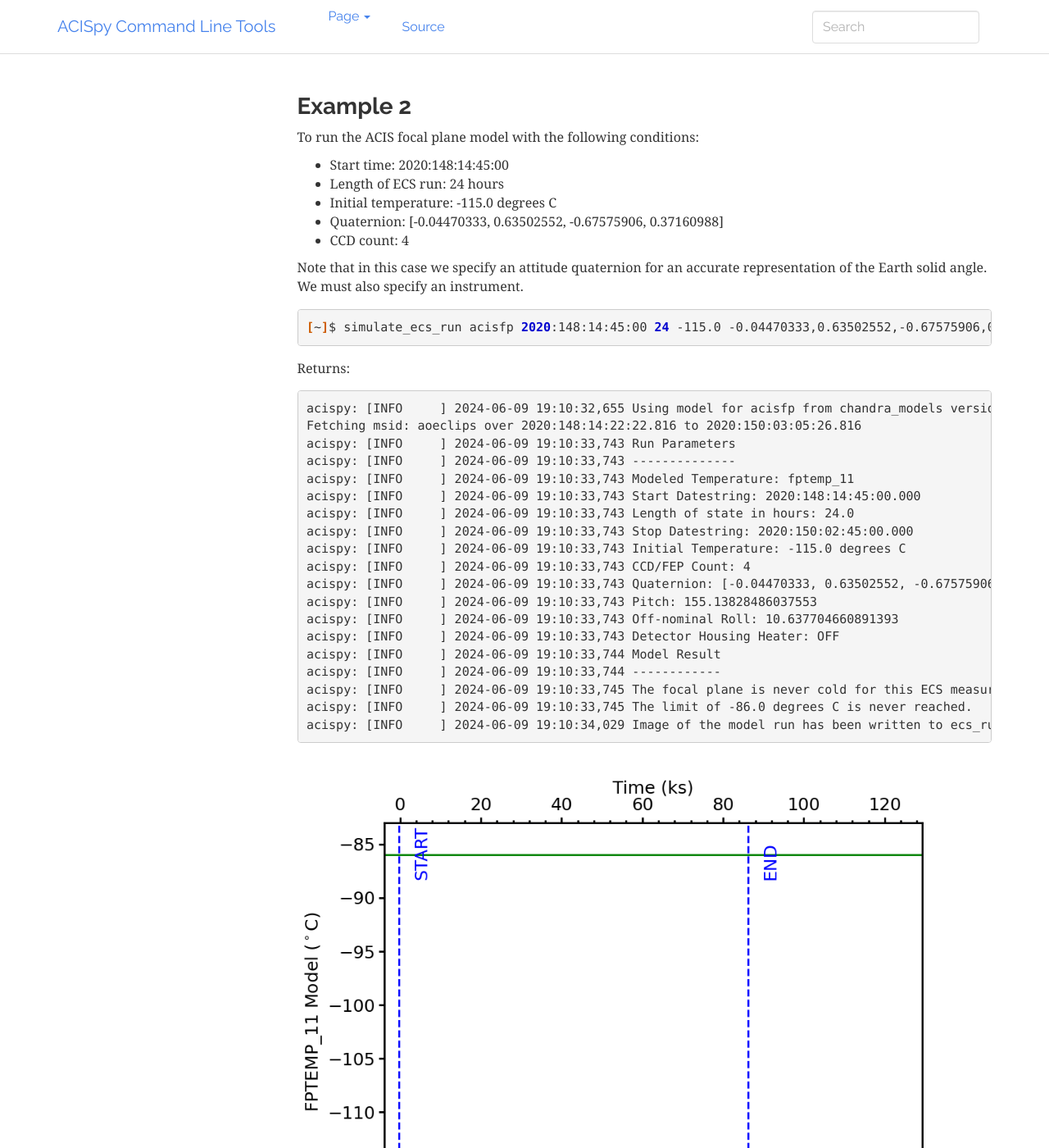
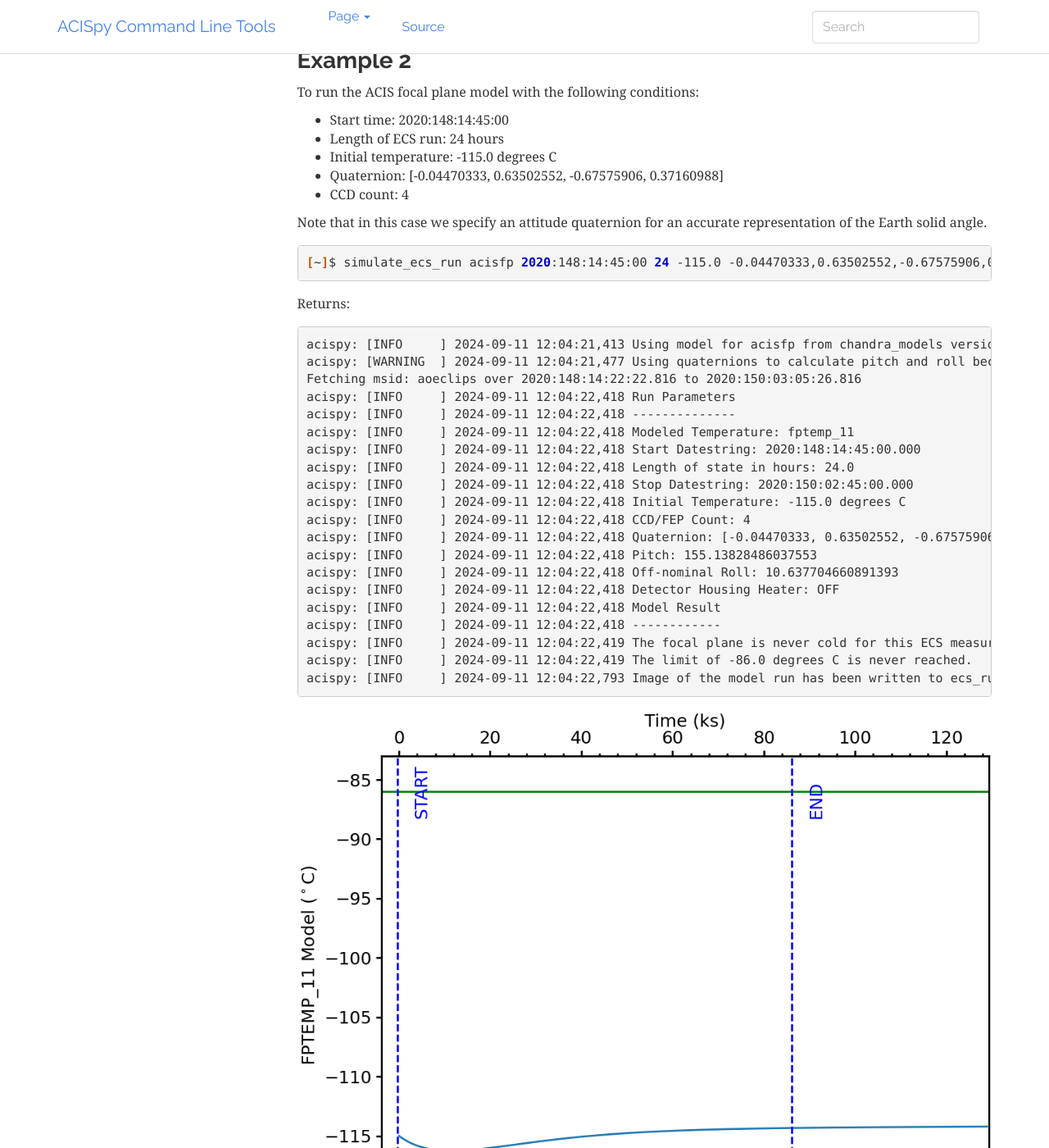
Before and after one commit to acisops/acispy_cmd, a Sphinx documentation site: the page built from doc/source/index.rst, in a window 1280 px wide and 1400 px high, scrolled down 11043 px. Shown: the whole window at 82% size. Built offline with Sphinx 7.4.7, drawn with Linux system fonts in a browser that asks for light colours; some of the changed text lies outside the part shown.

Commit message:
fix docs

```diff
--- a/doc/source/index.rst
+++ b/doc/source/index.rst
@@ -47,20 +47,20 @@ variant of it, add this alias to your ``.cshrc.user``:
 
 .. code-block:: text
 
-    usage: multiplot_archive [-h] [--one-panel] [--maude] tstart tstop plots
+   usage: multiplot_archive [-h] [--one-panel] [--maude] tstart tstop plots
 
-    Make plots of MSIDs and commanded states from the engineering archive
+   Make plots of MSIDs and commanded states from the engineering archive
 
-    positional arguments:
-      tstart       The start time in YYYY:DOY:HH:MM:SS format
-      tstop        The stop time in YYYY:DOY:HH:MM:SS format
-      plots        The MSIDs and states to plot, comma-separated
+   positional arguments:
+     tstart       The start time in YYYY:DOY:HH:MM:SS format
+     tstop        The stop time in YYYY:DOY:HH:MM:SS format
+     plots        The MSIDs and states to plot, comma-separated
 
-    optional arguments:
-      -h, --help   show this help message and exit
-      --one-panel  Whether to make a multi-panel plot or a single-panel plot. The
-                   latter is only valid if the quantities have the same units.
-      --maude      Use MAUDE to get telemetry data.
+   options:
+     -h, --help   show this help message and exit
+     --one-panel  Whether to make a multi-panel plot or a single-panel plot.
+                  The latter is only valid if the quantities have the same units.
+     --maude      Use MAUDE to get telemetry data.
 
 Example 1
 +++++++++
@@ -87,26 +87,26 @@ Example 2
 
 .. code-block:: text
 
-    usage: multiplot_tracelog [-h] [--one-panel] tracelog plots
+   usage: multiplot_tracelog [-h] [--one-panel] tracelog plots
 
-    Make plots of MSIDs from a tracelog file. Commanded states will be loaded from
-    the commanded states database.
+   Make plots of MSIDs from a tracelog file. Commanded states will be loaded
+   from the commanded states database.
 
-    positional arguments:
-      tracelog    The tracelog file to load the MSIDs from
-      plots       The MSIDs and states to plot, comma-separated
+   positional arguments:
+     tracelog     The tracelog file to load the MSIDs from
+     plots        The MSIDs and states to plot, comma-separated
 
-    optional arguments:
-      -h, --help  show this help message and exit
-      --one-panel  Whether to make a multi-panel plot or a single-panel plot. The
-                   latter is only valid if the quantities have the same units.
+   options:
+     -h, --help   show this help message and exit
+     --one-panel  Whether to make a multi-panel plot or a single-panel plot.
+                  The latter is only valid if the quantities have the same units.
 
 Example 1
 +++++++++
 
 .. code-block:: bash
 
-    [~]$ multiplot_tracelog acisENG10d_00985114479.70.tl 1pin1at,1dp28avo,simpos
+    [~]$ multiplot_tracelog acisENG10d_01252205181.50.tl 1pdeaat,1dp28avo,simpos
 
 Returns:
 
@@ -128,19 +128,18 @@ Returns:
 
 .. code-block:: text
 
-    usage: plot_10day_tl [-h] [--days DAYS] [--one-panel] fields
+   usage: plot_10day_tl [-h] [--days DAYS] [--one-panel] fields
 
-    Plot one or more MSIDs or states from the ACIS 10-day tracelog files.
+   Plot one or more MSIDs or states from the ACIS 10-day tracelog files.
 
-    positional arguments:
-      fields       The MSIDs and states to plot, comma-separated
+   positional arguments:
+     fields       The MSIDs and states to plot, comma-separated
 
-    optional arguments:
-      -h, --help   show this help message and exit
-      --days DAYS  The number of days before the end of the log to plot. Default:
-                   10
-      --one-panel  Whether to make a multi-panel plot or a single-panel plot. The
-                   latter is only valid if the quantities have the same units.
+   options:
+     -h, --help   show this help message and exit
+     --days DAYS  The number of days before the end of the log to plot. Default: 10
+     --one-panel  Whether to make a multi-panel plot or a single-panel plot.
+                  The latter is only valid if the quantities have the same units.
 
 Example 1
 +++++++++
@@ -173,18 +172,18 @@ Returns:
 
 .. code-block:: text
 
-    usage: plot_model [-h] [--y2_axis Y2_AXIS] load y_axis
+   usage: plot_model [-h] [--y2_axis Y2_AXIS] load y_axis
 
-    Plot a single model component with another component or state
+   Plot a single model component with another component or state
 
-    positional arguments:
-      load               The load to take the model from
-      y_axis             The model component to plot on the left y-axis
+   positional arguments:
+     load               The load to take the model from
+     y_axis             The model component to plot on the left y-axis
 
-    optional arguments:
-      -h, --help         show this help message and exit
-      --y2_axis Y2_AXIS  The model component or state to plot on the right y-axis
-                         (default: none)
+   options:
+     -h, --help         show this help message and exit
+     --y2_axis Y2_AXIS  The model component or state to plot on the right y-axis
+                        (default: none)
 
 Example
 +++++++
@@ -202,30 +201,29 @@ Returns:
 
 .. code-block:: text
 
-    usage: plot_msid [-h] [--y2_axis Y2_AXIS] [--maude] tstart tstop y_axis
+   usage: plot_msid [-h] [--y2_axis Y2_AXIS] [--maude] tstart tstop y_axis
 
-    Plot a single MSID with another MSID or state
+   Plot a single MSID with another MSID or state
 
-    positional arguments:
-      tstart             The start time in YYYY:DOY:HH:MM:SS format
-      tstop              The stop time in YYYY:DOY:HH:MM:SS format
-      y_axis             The MSID to be plotted on the left y-axis
+   positional arguments:
+     tstart             The start time in YYYY:DOY:HH:MM:SS format
+     tstop              The stop time in YYYY:DOY:HH:MM:SS format
+     y_axis             The MSID to be plotted on the left y-axis
 
-    optional arguments:
-      -h, --help         show this help message and exit
-      --y2_axis Y2_AXIS  The MSID or state to be plotted on the right y-axis
-                         (default: none)
-      --maude            Use MAUDE to get telemetry data.
-
+   options:
+     -h, --help         show this help message and exit
+     --y2_axis Y2_AXIS  The MSID or state to be plotted on the right y-axis
+                        (default: none)
+     --maude            Use MAUDE to get telemetry data.
 
 Example
 +++++++
 
-Plot 1PIN1AT and pitch.
+Plot 1PDEAAT and pitch.
 
 .. code-block:: bash
 
-    [~]$ plot_msid 2016:091 2016:095 1pin1at --y2_axis=pitch
+    [~]$ plot_msid 2016:091 2016:095 1pdeaat --y2_axis=pitch
 
 Returns:
 
@@ -272,25 +271,27 @@ Returns:
 
 .. code-block:: text
 
-   acispy: [INFO     ] 2024-06-09 19:09:17,529 Using model for dpa from chandra_models version = 3.53
+   acispy: [INFO     ] 2024-09-11 12:05:55,344 Using model for dpa from chandra_models version = 3.54
    Fetching msid: aoeclips over 2015:100:12:22:16.816 to 2015:102:01:05:20.816
-   acispy: [INFO     ] 2024-06-09 19:09:17,717 Run Parameters
-   acispy: [INFO     ] 2024-06-09 19:09:17,717 --------------
-   acispy: [INFO     ] 2024-06-09 19:09:17,717 Modeled Temperature: 1dpamzt
-   acispy: [INFO     ] 2024-06-09 19:09:17,717 Start Datestring: 2015:100:12:45:30.000
-   acispy: [INFO     ] 2024-06-09 19:09:17,717 Length of state in hours: 24.0
-   acispy: [INFO     ] 2024-06-09 19:09:17,717 Stop Datestring: 2015:102:00:45:30.000
-   acispy: [INFO     ] 2024-06-09 19:09:17,717 Initial Temperature: 10.0 degrees C
-   acispy: [INFO     ] 2024-06-09 19:09:17,717 CCD/FEP Count: 6
-   acispy: [INFO     ] 2024-06-09 19:09:17,717 Pitch: 150.0
-   acispy: [INFO     ] 2024-06-09 19:09:17,717 Off-nominal Roll: 12.0
-   acispy: [INFO     ] 2024-06-09 19:09:17,717 Detector Housing Heater: OFF
-   acispy: [INFO     ] 2024-06-09 19:09:17,717 Model Result
-   acispy: [INFO     ] 2024-06-09 19:09:17,717 ------------
-   acispy: [INFO     ] 2024-06-09 19:09:17,718 The limit of 38.5 degrees C will be reached at 2015:100:19:56:00.816, after 25.830815999984743 ksec.
-   acispy: [INFO     ] 2024-06-09 19:09:17,718 The limit is reached before the end of the observation.
-   acispy: [WARNING  ] 2024-06-09 19:09:17,718 This observation is NOT safe from a thermal perspective.
-   acispy: [INFO     ] 2024-06-09 19:09:17,956 Image of the model run has been written to ecs_run_1dpamzt_6chip_2015:100:12:45:30.png.
+   acispy: [INFO     ] 2024-09-11 12:05:55,540 Run Parameters
+   acispy: [INFO     ] 2024-09-11 12:05:55,540 --------------
+   acispy: [INFO     ] 2024-09-11 12:05:55,540 Modeled Temperature: 1dpamzt
+   acispy: [INFO     ] 2024-09-11 12:05:55,540 Start Datestring: 2015:100:12:45:30.000
+   acispy: [INFO     ] 2024-09-11 12:05:55,540 Length of state in hours: 24.0
+   acispy: [INFO     ] 2024-09-11 12:05:55,540 Stop Datestring: 2015:102:00:45:30.000
+   acispy: [INFO     ] 2024-09-11 12:05:55,540 Initial Temperature: 10.0 degrees C
+   acispy: [INFO     ] 2024-09-11 12:05:55,540 CCD/FEP Count: 6
+   acispy: [INFO     ] 2024-09-11 12:05:55,540 Pitch: 150.0
+   acispy: [INFO     ] 2024-09-11 12:05:55,540 Off-nominal Roll: 12.0
+   acispy: [INFO     ] 2024-09-11 12:05:55,540 Detector Housing Heater: OFF
+   acispy: [INFO     ] 2024-09-11 12:05:55,541 Model Result
+   acispy: [INFO     ] 2024-09-11 12:05:55,541 ------------
+   acispy: [INFO     ] 2024-09-11 12:05:55,542 The limit of 38.5 degrees C will be reached at 2015:100:19:56:00.816, after 25.830815999984743 ksec.
+   acispy: [INFO     ] 2024-09-11 12:05:55,542 The limit is reached before the end of the observation.
+   acispy: [WARNING  ] 2024-09-11 12:05:55,542 This observation is NOT safe from a thermal perspective.
+   /Users/jzuhone/mambaforge/envs/ska-dev/lib/python3.11/site-packages/Ska/Matplotlib/core.py:151: UserWarning: This figure was using a layout engine that is incompatible with subplots_adjust and/or tight_layout; not calling subplots_adjust.
+     fig.autofmt_xdate()
+   acispy: [INFO     ] 2024-09-11 12:05:55,935 Image of the model run has been written to ecs_run_1dpamzt_6chip_2015:100:12:45:30.png.
 
 .. image:: _images/ecs_run.png
 
@@ -306,7 +307,7 @@ To run the ACIS focal plane model with the following conditions:
 * CCD count: 4
 
 Note that in this case we specify an attitude quaternion for an accurate representation
-of the Earth solid angle. We must also specify an instrument.
+of the Earth solid angle.
 
 .. code-block:: bash
 
@@ -316,25 +317,26 @@ Returns:
 
 .. code-block:: text
 
-   acispy: [INFO     ] 2024-06-09 19:10:32,655 Using model for acisfp from chandra_models version = 3.53
+   acispy: [INFO     ] 2024-09-11 12:04:21,413 Using model for acisfp from chandra_models version = 3.54
+   acispy: [WARNING  ] 2024-09-11 12:04:21,477 Using quaternions to calculate pitch and roll because both were not specified in the states.
    Fetching msid: aoeclips over 2020:148:14:22:22.816 to 2020:150:03:05:26.816
-   acispy: [INFO     ] 2024-06-09 19:10:33,743 Run Parameters
-   acispy: [INFO     ] 2024-06-09 19:10:33,743 --------------
-   acispy: [INFO     ] 2024-06-09 19:10:33,743 Modeled Temperature: fptemp_11
-   acispy: [INFO     ] 2024-06-09 19:10:33,743 Start Datestring: 2020:148:14:45:00.000
-   acispy: [INFO     ] 2024-06-09 19:10:33,743 Length of state in hours: 24.0
-   acispy: [INFO     ] 2024-06-09 19:10:33,743 Stop Datestring: 2020:150:02:45:00.000
-   acispy: [INFO     ] 2024-06-09 19:10:33,743 Initial Temperature: -115.0 degrees C
-   acispy: [INFO     ] 2024-06-09 19:10:33,743 CCD/FEP Count: 4
-   acispy: [INFO     ] 2024-06-09 19:10:33,743 Quaternion: [-0.04470333, 0.63502552, -0.67575906, 0.37160988]
-   acispy: [INFO     ] 2024-06-09 19:10:33,743 Pitch: 155.13828486037553
-   acispy: [INFO     ] 2024-06-09 19:10:33,743 Off-nominal Roll: 10.637704660891393
-   acispy: [INFO     ] 2024-06-09 19:10:33,743 Detector Housing Heater: OFF
-   acispy: [INFO     ] 2024-06-09 19:10:33,744 Model Result
-   acispy: [INFO     ] 2024-06-09 19:10:33,744 ------------
-   acispy: [INFO     ] 2024-06-09 19:10:33,745 The focal plane is never cold for this ECS measurement.
-   acispy: [INFO     ] 2024-06-09 19:10:33,745 The limit of -86.0 degrees C is never reached.
-   acispy: [INFO     ] 2024-06-09 19:10:34,029 Image of the model run has been written to ecs_run_fptemp_11_4chip_2020:148:14:45:00.png.
+   acispy: [INFO     ] 2024-09-11 12:04:22,418 Run Parameters
+   acispy: [INFO     ] 2024-09-11 12:04:22,418 --------------
+   acispy: [INFO     ] 2024-09-11 12:04:22,418 Modeled Temperature: fptemp_11
+   acispy: [INFO     ] 2024-09-11 12:04:22,418 Start Datestring: 2020:148:14:45:00.000
+   acispy: [INFO     ] 2024-09-11 12:04:22,418 Length of state in hours: 24.0
+   acispy: [INFO     ] 2024-09-11 12:04:22,418 Stop Datestring: 2020:150:02:45:00.000
+   acispy: [INFO     ] 2024-09-11 12:04:22,418 Initial Temperature: -115.0 degrees C
+   acispy: [INFO     ] 2024-09-11 12:04:22,418 CCD/FEP Count: 4
+   acispy: [INFO     ] 2024-09-11 12:04:22,418 Quaternion: [-0.04470333, 0.63502552, -0.67575906, 0.37160988]
+   acispy: [INFO     ] 2024-09-11 12:04:22,418 Pitch: 155.13828486037553
+   acispy: [INFO     ] 2024-09-11 12:04:22,418 Off-nominal Roll: 10.637704660891393
+   acispy: [INFO     ] 2024-09-11 12:04:22,418 Detector Housing Heater: OFF
+   acispy: [INFO     ] 2024-09-11 12:04:22,418 Model Result
+   acispy: [INFO     ] 2024-09-11 12:04:22,418 ------------
+   acispy: [INFO     ] 2024-09-11 12:04:22,419 The focal plane is never cold for this ECS measurement.
+   acispy: [INFO     ] 2024-09-11 12:04:22,419 The limit of -86.0 degrees C is never reached.
+   acispy: [INFO     ] 2024-09-11 12:04:22,793 Image of the model run has been written to ecs_run_fptemp_11_4chip_2020:148:14:45:00.png.
 
 .. image:: _images/ecs_run2.png
 
@@ -360,24 +362,24 @@ Returns:
 
 .. code-block:: text
 
-   acispy: [INFO     ] 2024-06-09 19:11:45,908 Modeling a 6-chip state concurrent with states from the following vehicle loads: {'SEP1317B', 'SEP0917C'}
-   acispy: [INFO     ] 2024-06-09 19:11:46,687 Using model for dpa from chandra_models version = 3.53
+   acispy: [INFO     ] 2024-09-11 11:56:19,994 Modeling a 6-chip state concurrent with states from the following vehicle loads: {'SEP0917C', 'SEP1317B'}
+   acispy: [INFO     ] 2024-09-11 11:56:20,932 Using model for dpa from chandra_models version = 3.54
    Fetching msid: aoeclips over 2017:256:02:54:54.816 to 2017:257:15:37:58.816
-   acispy: [INFO     ] 2024-06-09 19:11:46,883 Run Parameters
-   acispy: [INFO     ] 2024-06-09 19:11:46,883 --------------
-   acispy: [INFO     ] 2024-06-09 19:11:46,883 Modeled Temperature: 1dpamzt
-   acispy: [INFO     ] 2024-06-09 19:11:46,883 Start Datestring: 2017:256:03:20:00.000
-   acispy: [INFO     ] 2024-06-09 19:11:46,883 Length of state in hours: 24.0
-   acispy: [INFO     ] 2024-06-09 19:11:46,883 Stop Datestring: 2017:257:15:20:00.000
-   acispy: [INFO     ] 2024-06-09 19:11:46,883 Initial Temperature: 10.0 degrees C
-   acispy: [INFO     ] 2024-06-09 19:11:46,883 CCD/FEP Count: 6
-   acispy: [INFO     ] 2024-06-09 19:11:46,883 Detector Housing Heater: OFF
-   acispy: [INFO     ] 2024-06-09 19:11:46,883 Model Result
-   acispy: [INFO     ] 2024-06-09 19:11:46,883 ------------
-   acispy: [INFO     ] 2024-06-09 19:11:46,884 The limit of 38.5 degrees C will be reached at 2017:256:12:45:18.816, after 33.918815999984744 ksec.
-   acispy: [INFO     ] 2024-06-09 19:11:46,884 The limit is reached before the end of the observation.
-   acispy: [WARNING  ] 2024-06-09 19:11:46,884 This observation is NOT safe from a thermal perspective.
-   acispy: [INFO     ] 2024-06-09 19:11:47,370 Image of the model run has been written to ecs_run_1dpamzt_6chip_2017:256:03:20:00.png.
+   acispy: [INFO     ] 2024-09-11 11:56:21,145 Run Parameters
+   acispy: [INFO     ] 2024-09-11 11:56:21,145 --------------
+   acispy: [INFO     ] 2024-09-11 11:56:21,145 Modeled Temperature: 1dpamzt
+   acispy: [INFO     ] 2024-09-11 11:56:21,145 Start Datestring: 2017:256:03:20:00.000
+   acispy: [INFO     ] 2024-09-11 11:56:21,145 Length of state in hours: 24.0
+   acispy: [INFO     ] 2024-09-11 11:56:21,145 Stop Datestring: 2017:257:15:20:00.000
+   acispy: [INFO     ] 2024-09-11 11:56:21,145 Initial Temperature: 10.0 degrees C
+   acispy: [INFO     ] 2024-09-11 11:56:21,145 CCD/FEP Count: 6
+   acispy: [INFO     ] 2024-09-11 11:56:21,145 Detector Housing Heater: OFF
+   acispy: [INFO     ] 2024-09-11 11:56:21,146 Model Result
+   acispy: [INFO     ] 2024-09-11 11:56:21,146 ------------
+   acispy: [INFO     ] 2024-09-11 11:56:21,147 The limit of 38.5 degrees C will be reached at 2017:256:12:45:18.816, after 33.918815999984744 ksec.
+   acispy: [INFO     ] 2024-09-11 11:56:21,147 The limit is reached before the end of the observation.
+   acispy: [WARNING  ] 2024-09-11 11:56:21,147 This observation is NOT safe from a thermal perspective.
+   acispy: [INFO     ] 2024-09-11 11:56:21,838 Image of the model run has been written to ecs_run_1dpamzt_6chip_2017:256:03:20:00.png.
 
 .. image:: _images/ecs_run3.png
 
@@ -386,23 +388,23 @@ Returns:
 
 .. code-block:: text
 
-    usage: phase_scatter_plot [-h] [--c_field C_FIELD] [--cmap CMAP] [--maude]
-                              tstart tstop x_field y_field
+   usage: phase_scatter_plot [-h] [--c_field C_FIELD] [--cmap CMAP]
+          [--maude] tstart tstop x_field y_field
 
-    Make a phase scatter plot of one MSID or state versus another within a certain
-    time frame.
+   Make a phase scatter plot of one MSID or state versus another within
+   a certain time frame.
 
-    positional arguments:
-      tstart             The start time in YYYY:DOY:HH:MM:SS format
-      tstop              The stop time in YYYY:DOY:HH:MM:SS format
-      x_field            The MSID or state to plot on the x-axis
-      y_field            The MSID or state to plot on the y-axis
+   positional arguments:
+     tstart             The start time in YYYY:DOY:HH:MM:SS format
+     tstop              The stop time in YYYY:DOY:HH:MM:SS format
+     x_field            The MSID or state to plot on the x-axis
+     y_field            The MSID or state to plot on the y-axis
 
-    optional arguments:
-      -h, --help         show this help message and exit
-      --c_field C_FIELD  The MSID or state to plot using colors
-      --cmap CMAP        The colormap to use if plotting colors
-      --maude            Use MAUDE to get telemetry data.
+   options:
+     -h, --help         show this help message and exit
+     --c_field C_FIELD  The MSID or state to plot using colors
+     --cmap CMAP        The colormap to use if plotting colors
+     --maude            Use MAUDE to get telemetry data.
 
 Example 1
 +++++++++
@@ -431,25 +433,26 @@ Returns:
 
 .. code-block:: text
 
-    usage: phase_histogram_plot [-h] [--scale SCALE] [--cmap CMAP] [--maude]
-                                tstart tstop x_field y_field x_bins y_bins
+   usage: phase_histogram_plot [-h] [--scale SCALE] [--cmap CMAP] [--maude]
+          tstart tstop x_field y_field x_bins y_bins
 
-    Make a phase plot of one MSID or state versus another within a certain time
-    frame.
+   Make a phase plot of one MSID or state versus another within a certain time frame.
 
-    positional arguments:
-      tstart         The start time in YYYY:DOY:HH:MM:SS format
-      tstop          The stop time in YYYY:DOY:HH:MM:SS format
-      x_field        The MSID or state to plot on the x-axis
-      y_field        The MSID or state to plot on the y-axis
-      x_bins         The number of bins on the x-axis
-      y_bins         The number of bins on the y-axis
+   positional arguments:
+     tstart         The start time in YYYY:DOY:HH:MM:SS format
+     tstop          The stop time in YYYY:DOY:HH:MM:SS format
+     x_field        The MSID or state to plot on the x-axis
+     y_field        The MSID or state to plot on the y-axis
+     x_bins         The number of bins on the x-axis
+     y_bins         The number of bins on the y-axis
 
-    optional arguments:
-      -h, --help     show this help message and exit
-      --scale SCALE  Use linear or log scaling for the histogram, default 'linear'
-      --cmap CMAP    The colormap for the histogram, default 'hot'
-      --maude        Use MAUDE to get telemetry data.
+   options:
+     -h, --help     show this help message and exit
+     --scale SCALE  Use linear or log scaling for the histogram, default 'linear'
+     --cmap CMAP    The colormap for the histogram, default 'hot'
+     --maude        Use MAUDE to get telemetry data.
+       usage: phase_histogram_plot [-h] [--scale SCALE] [--cmap CMAP] [--maude]
+                                   tstart tstop x_field y_field x_bins y_bins
 
 Example
 +++++++
```
Also changed, not shown: other parts of doc/source/index.rst (+5 -4 lines), doc/source/_images/ecs_run.png, doc/source/_images/ecs_run2.png, doc/source/_images/ecs_run3.png, doc/source/_images/multidateplot.png (deleted), doc/source/_images/multidateplot2x2.png (deleted), doc/source/_images/multidateplot_ylim.png (deleted), doc/source/_images/multiplot_archive.png, doc/source/_images/multiplot_tracelog.png, doc/source/_images/one_panel_multi_archive.png, doc/source/_images/one_panel_multi_tracelog.png, doc/source/_images/phase_histogram_plot.png, doc/source/_images/phase_scatter_plot1.png, doc/source/_images/phase_scatter_plot2.png, 4 more files, 1 other file.
